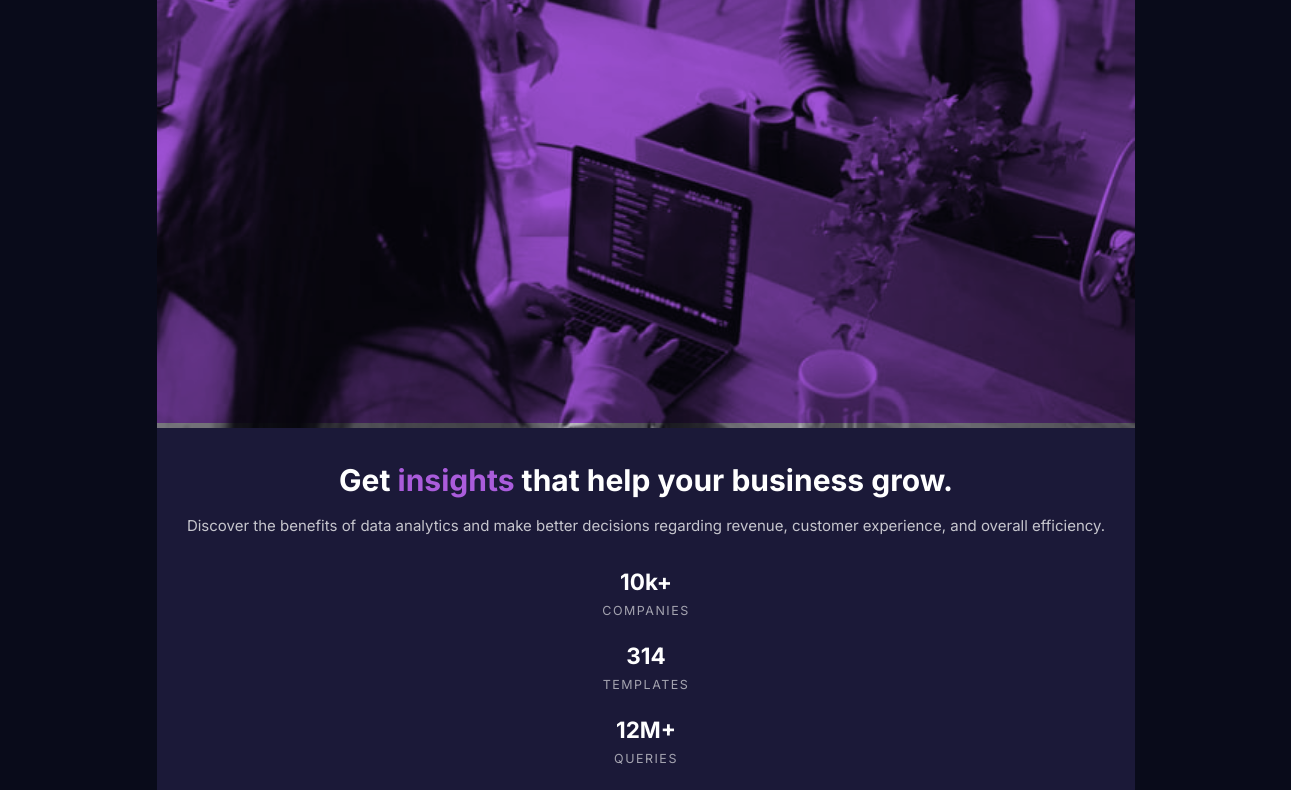
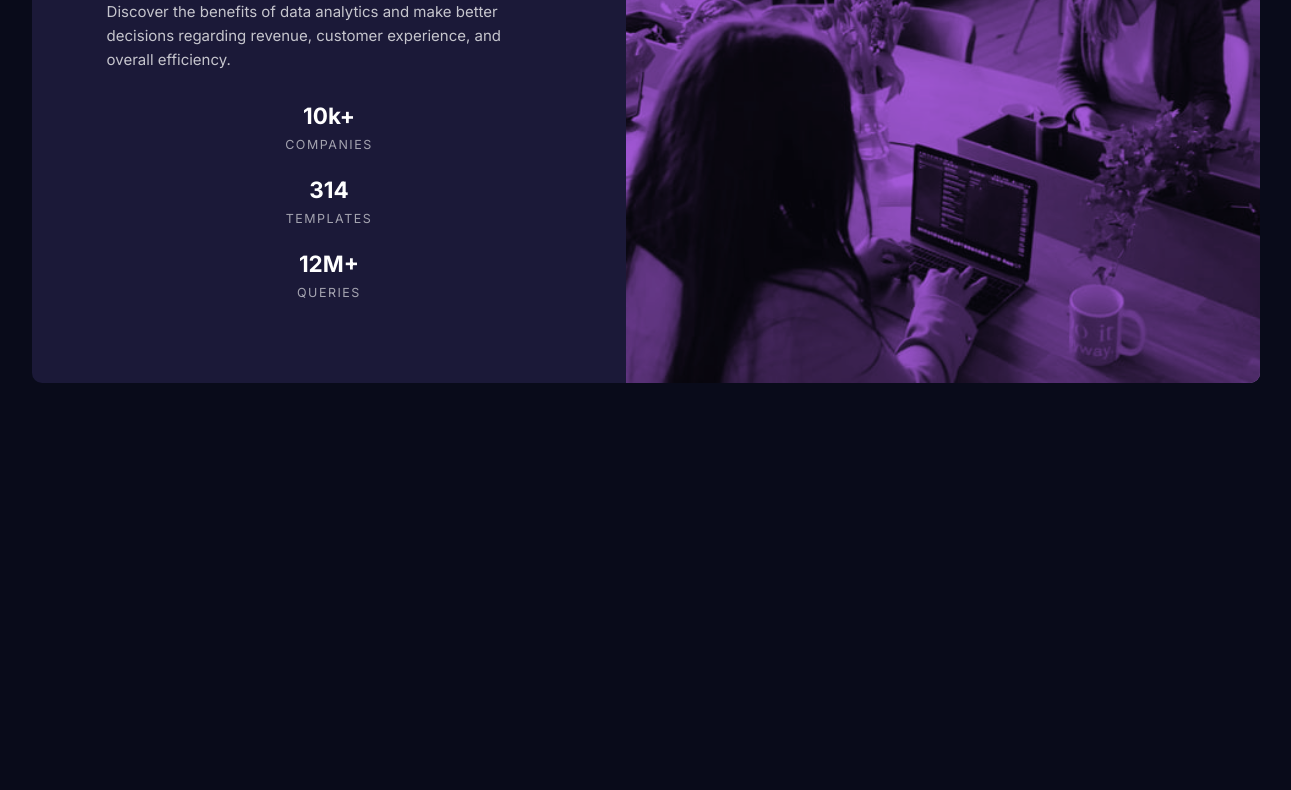
Before and after one commit to amruthcodes/stats-preview-card-component, a plain HTML site: page index.html in a window 1536 px wide. Shown: the part 290-1080 px from the top of the page, without its empty margins (122-1413 px from the left). After the commit the page ends 800 px from the top, so only its background shows below. Drawn offline with Linux system fonts and the light colour scheme.

Commit message:
Second Commit

```diff
--- a/index.html
+++ b/index.html
@@ -22,6 +22,7 @@
         <img src="./images/image-header-mobile.jpg" alt="mobile-header" class="header_image">
         <div class="overlay"></div>
       </div>
+      <div class="stats">
         <div class="stats_copy">
           <h1>Get <span style="color: hsl(277, 64%, 61%);">insights</span> that help your business grow.</h1>
           <p>
@@ -37,6 +38,7 @@
           </ul>
         </div>
       </div>
+    </div>
   </main>
 </body>
 </html>
--- a/style.css
+++ b/style.css
@@ -49,9 +49,9 @@ main {
     bottom: 0;
     left: 0;
     right: 0;
-    height: 98.8%;
+    height: 98.5%;
     width: 100%;
-    background-color: hsl(277, 100%, 61%);
+    background-color: hsl(277, 100%, 63%);
     mix-blend-mode: multiply;
     border-radius: 10px 10px 0 0;
 }
@@ -63,6 +63,7 @@ main {
 .header_image {
     border-radius: 10px 10px 0 0;
     width: 100%;
+    height: 100%;
 }
 
 li {
@@ -89,3 +90,67 @@ li:nth-child(n+2) {
 .stats_component {
     padding-bottom: 2em;
 }
+
+
+@media only screen and (min-width: 550px) {
+    .stats_card {
+        margin: 0 5rem;
+    }
+}
+
+
+@media only screen and (min-width: 650px) {
+    .overlay {
+        height : 99.2%;
+    }
+
+    .stats_card {
+        margin: 0 8rem;
+    }
+
+}
+
+@media only screen and (min-width: 900px) {
+    .overlay {
+        height : 99.4%;
+    }
+
+    .stats_card {
+        margin: 0 15rem;
+    }
+}
+
+@media only screen and (min-width: 1320px){
+
+  .stats_card {
+      width: 80%;
+      margin: 0;
+      display: flex;
+      flex-direction: row-reverse;
+  }
+
+  img {
+      display: none;
+  }
+
+  .overlay {
+      height: 100%;
+      border-radius: 0 10px 10px 0;
+  }
+
+  .header {
+      background: url(./images/image-header-desktop.jpg);
+      background-repeat: no-repeat;
+      background-size: cover;
+      border-radius: 0 10px 10px 0;
+  }
+
+  .stats {
+      padding: 3em;
+  }
+
+  .stats_copy {
+      text-align: left;
+  }
+
+}
```
Lines whose indentation alone changed are shown as unchanged.
